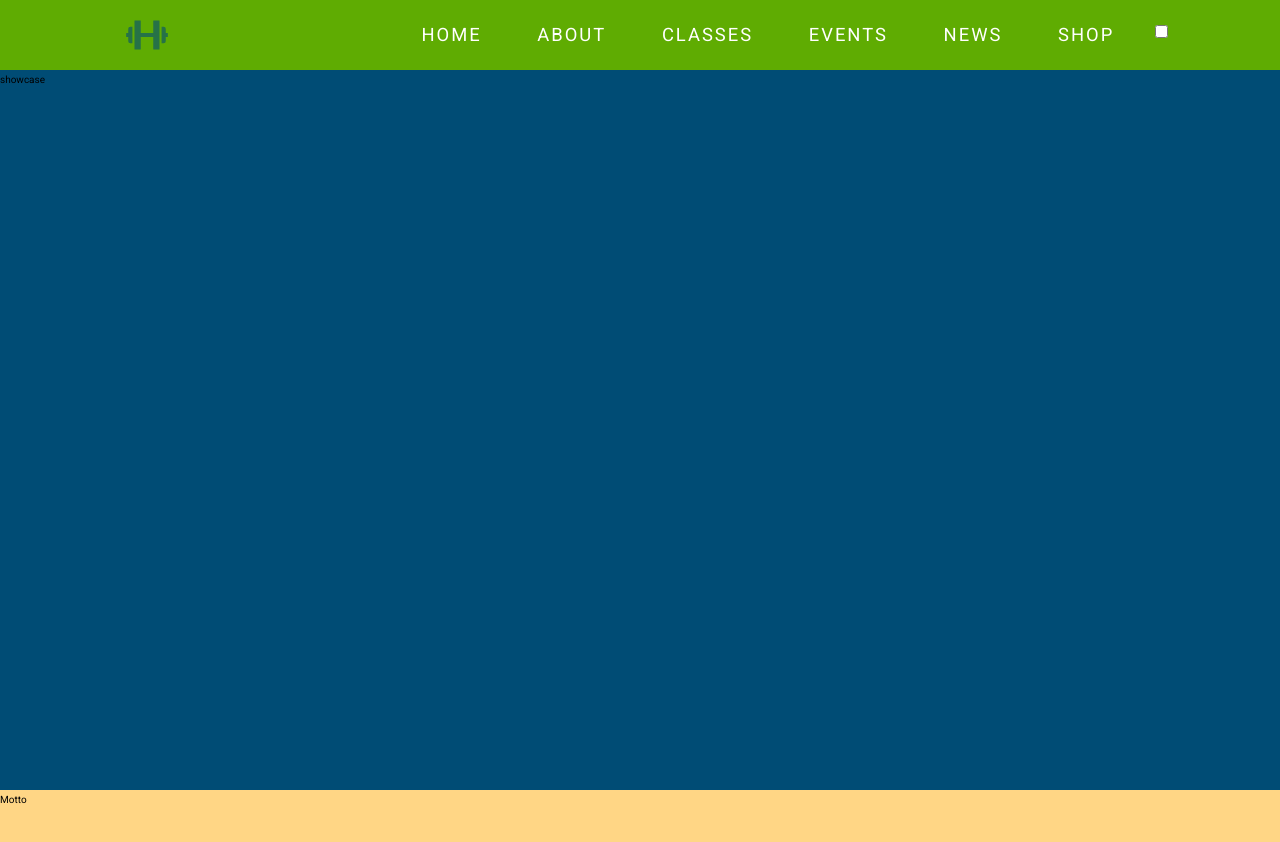
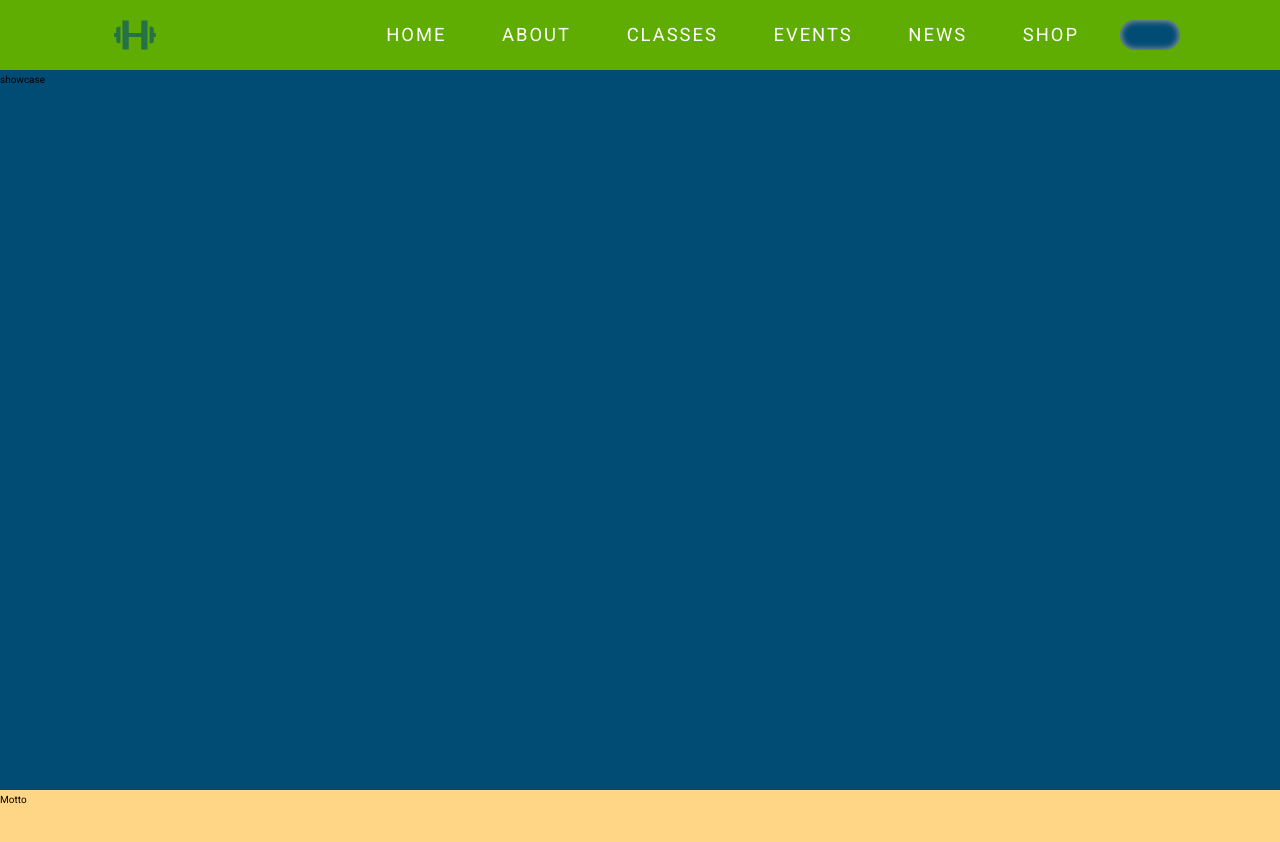
Before and after one commit to eduarf/gym-website, a website: page index.html in a window 1280 px wide. Shown: the top 842 px of the page. Drawn offline with Linux system fonts and the light colour scheme.

Commit message:
header-2

```diff
--- /dev/null
+++ b/sass/base/_animations.scss
@@ -0,0 +1,20 @@
+@keyframes upwards {
+    from {
+        transform: translateY(75%);
+        opacity: 0;
+    }
+    to {
+        transform: translateY(0);
+        opacity: 1;
+    }
+}
+@keyframes downwards {
+    from {
+        transform: translateY(-75%);
+        opacity: 0;
+    }
+    to {
+        transform: translateY(0);
+        opacity: 1;
+    }
+}
--- a/sass/layout/_header.scss
+++ b/sass/layout/_header.scss
@@ -55,4 +55,33 @@
             transform: scale(1);
         }
     }
+
+    &__item:nth-child(odd){
+        animation: downwards 1s forwards;
+    }
+    &__item:nth-child(even){
+        animation: upwards 1s forwards;
+    }
+    &__toggle-container{
+        display: flex;
+        align-items: center;
+        input[type='checkbox']{
+            position: relative;
+            width: 6rem;
+            height: 3rem;
+            appearance: none;
+            -webkit-appearance: none;
+            -moz-appearance: none;
+            background-color: var(--color-quinary);
+            border-radius: 2.5rem;
+            box-shadow: inset 0 0 0.6rem 0.1rem rgb(158, 157, 157);
+            transition: all .5s ease-in;
+        }
+        input:checked[type="checkbox"]{
+            background-color: greenyellow;
+        }
+        input:not(:checked)[type="checkbox"]{
+            background-color: var(--color-tertiary);
+        }
+    }
 }
--- a/sass/main.scss
+++ b/sass/main.scss
@@ -2,6 +2,7 @@
 @import "abstracts/mixins";
 @import "abstracts/variables";
 
+@import "base/animations";
 @import "base/base";
 @import "base/typography";
 @import "base/utilities";
```
Also changed, not shown: css/style.css.
